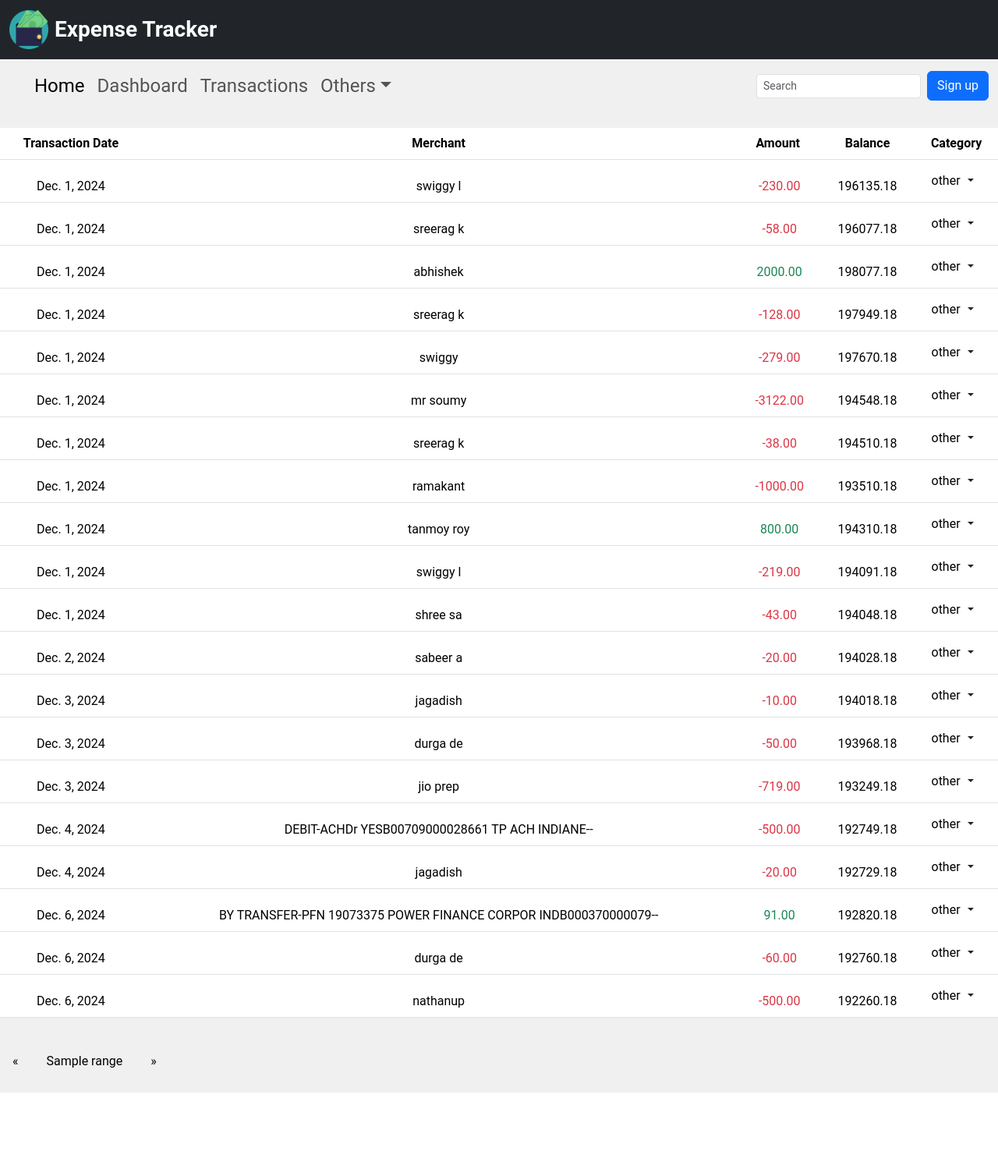
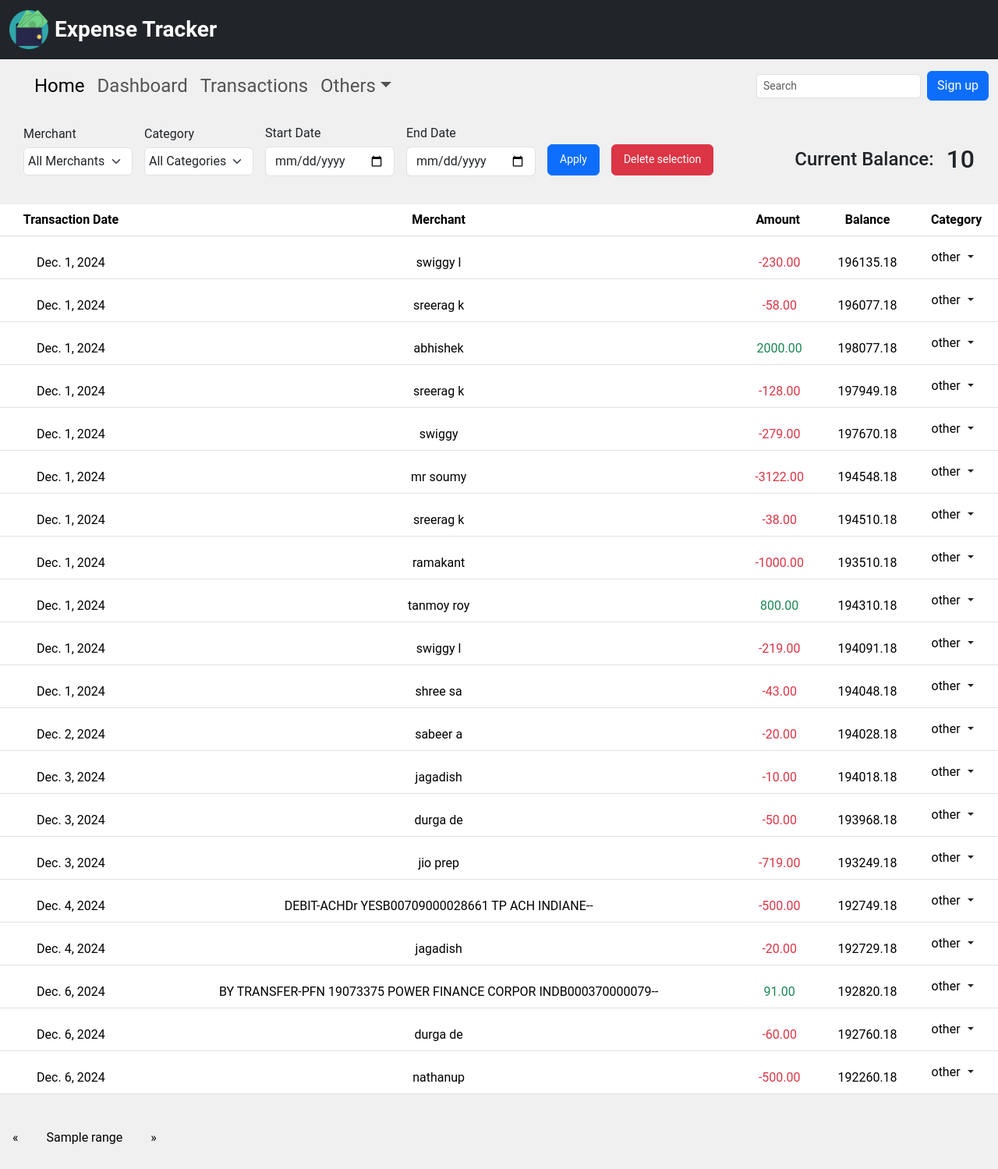
Before and after one commit to RexxRj/Project-Repo, a Django app: template Expense Tracker/expense/templates/expense/transactions.html in a window 1280 px wide. Shown: the whole page at 78% size. Before the commit the page ends 1401 px from the top, so only its background shows below. Run offline with Django 5.2, Linux system fonts and the light colour scheme; data comes from the database, SQL or seed files in the repository; both versions use the stored data as it was after the commit; the template is opened without the code that fills it: values that come from a table or form of the project are taken from there, most other values are stand-ins (such as "Sample title", 1, 10 or a date in 2020); some libraries are stand-ins or nearby versions; some web fonts are replaced.

Commit message:
added category editing and filtering features

```diff
--- a/Expense Tracker/expense/static/expense/css/transactions.css
+++ b/Expense Tracker/expense/static/expense/css/transactions.css
@@ -47,3 +47,93 @@
 .table-responsive{
     margin-top: 20px;
 }
+
+
+.transactions-navbar{
+    display: flex;
+    justify-content: space-between; /* Distribute space between the charts */
+    align-items: center; /* Align items at the top */
+    width: 100%;
+    flex-wrap: wrap;
+}
+
+#transactions-filters{
+    display: flex;
+
+
+    flex-direction: row; /* Stack children vertically */
+    align-items: center; /* Align items (text and chart) in the center horizontally */
+    justify-content: flex-start; /* Ensure alignment starts from the top */
+    width: 60%;
+    margin-top: 15px;
+    gap: 15px;
+    margin-left: 30px;
+
+
+}
+
+#filter-form{
+    display: inline-flex;
+
+
+    flex-direction: row;
+    align-items: center;
+    justify-content: flex-start;
+
+
+    gap: 15px;
+}
+
+.filter-item {
+    display: flex;
+    flex-direction: column;
+}
+
+.filter-item label {
+    font-size: 16px;
+    margin-bottom: 5px;
+}
+
+.filter-item select {
+    padding: 5px;
+    width: 140px; /* Adjust the width of select inputs */
+}
+
+.filter-button {
+
+    padding: 5px 15px;
+    font-size: 14px;
+    margin-top: 0.5rem;
+    white-space: nowrap; /* Prevent text from wrapping to the next line */
+    width: auto; /* Let the button width adjust to the content */
+    height: 40px; /* Optional: Set a fixed height */
+    text-overflow: ellipsis; /* Truncate text with ellipsis if it overflows */
+    overflow: hidden; /* Hide any overflow text */
+    display: inline-flex; /* Ensure the button doesn't stretch */
+    justify-content: center; /* Center the text horizontally */
+    align-items: center; /* Center the text vertically */
+
+}
+
+
+#transactions-balance{
+    width: 35%;
+    display: flex;
+    flex: 1 1 auto;
+    min-width: 200px;
+    flex-direction: row; /* Stack children vertically */
+    align-items: center; /* Align items (text and chart) in the center horizontally */
+    justify-content: flex-end; /* Ensure alignment starts from the top */
+    margin-top: 30px;
+    margin-right: 30px;
+}
+
+#transactions-balance h2 {
+    text-align: center;
+    padding-left: 1rem;
+}
+
+#transactions-filters h2 {
+    text-align: center;
+
+}
--- a/Expense Tracker/expense/templates/base/base.html
+++ b/Expense Tracker/expense/templates/base/base.html
@@ -65,7 +65,7 @@
                                aria-expanded="false">Others</a>
                             <ul class="dropdown-menu">
                                 <li>
-                                    <a class="dropdown-item" href="#">Action</a>
+                                    <a class="dropdown-item" href="{% url "categories-page" %}">Categories</a>
                                 </li>
                                 <li>
                                     <a class="dropdown-item" href="#">Another action</a>
--- a/Expense Tracker/expense/templates/expense/transactions.html
+++ b/Expense Tracker/expense/templates/expense/transactions.html
@@ -10,6 +10,74 @@
     Transactions
 {% endblock title %}
 {% block content %}
+    <section>
+        <nav class="transactions-navbar">
+            <div id="transactions-filters">
+                <form id="filter-form"
+                      action="{% url 'transactions-page' pageno %}"
+                      method="GET">
+                    {% csrf_token %}
+                    <!-- Filter by Merchant -->
+                    <div class="filter-item mb-3">
+                        <label for="merchant" class="form-label">Merchant</label>
+                        <select class="form-select" name="merchant" id="merchant">
+                            <option value="">All Merchants</option>
+                            {% for merchant in merchants %}
+                                <option value="{{ merchant.merchant }}"
+                                        {% if merchant.merchant == selected_merchant %}selected{% endif %}>
+                                    {{ merchant.merchant }}
+                                </option>
+                            {% endfor %}
+                        </select>
+                    </div>
+                    <!-- Filter by Category -->
+                    <div class="filter-item mb-3">
+                        <label for="category" class="form-label">Category</label>
+                        <select class="form-select" name="category" id="category">
+                            <option value="">All Categories</option>
+                            {% for category in categories %}
+                                <option value="{{ category.category }}"
+                                        {% if category.category == selected_category %}selected{% endif %}>
+                                    {{ category.category }}
+                                </option>
+                            {% endfor %}
+                        </select>
+                    </div>
+                    <!-- Filter by Date Range -->
+                    <div class="filter-item mb-3">
+                        <label for="start_date" class="form-label">Start Date</label>
+                        <input type="date"
+                               class="form-control"
+                               name="start_date"
+                               value="{{ selected_start_date }}">
+                    </div>
+                    <div class="filter-item mb-3">
+                        <label for="end_date" class="form-label">End Date</label>
+                        <input type="date"
+                               class="form-control"
+                               name="end_date"
+                               value="{{ selected_end_date }}">
+                    </div>
+                    <button type="submit" class="btn btn-primary filter-button">Apply</button>
+                </form>
+                <form action="{% url 'transactions-page' pageno %}" method='POST'>
+                    {% csrf_token %}
+                    <input type="hidden"  name="merchant" value="{{ selected_merchant }}">
+                    <input type="hidden"  name="category" value="{{ selected_category }}">
+                    <input type="hidden"  name="start_date" value="{{ selected_start_date }}">
+                    <input type="hidden"  name="end_date" value="{{ selected_end_date }}">
+                    <button type="submit"
+                            class="btn btn-danger filter-button"
+                            name="action"
+                            value="delete">Delete selection</button>
+                </form>
+            </div>
+            <div id="transactions-balance">
+                <h4>Current Balance:</h4>
+                <h2>{{ current_balance }}</h2>
+            </div>
+        </nav>
+    </section>
     <section>
         <div class="table-responsive">
             <table class="table table-hover text-center text-nowrap">
@@ -58,6 +126,7 @@
                                                         {{ category_dict.category }}
                                                     </button>
                                                     <input type="hidden" name="pk" value="{{ row.id }}">
+                                                    <input type="hidden" name="action" value="edit">
                                                 </li>
                                             {% endfor %}
                                         </form>
@@ -73,6 +142,7 @@
                                                        name="new_category"
                                                        placeholder="Add New?">
                                                 <input type="hidden" name="pk" value="{{ row.id }}">
+                                                <input type="hidden" name="action" value="edit">
                                             </form>
                                         </li>
                                     </ul>
--- a/Expense Tracker/expense/urls.py
+++ b/Expense Tracker/expense/urls.py
@@ -7,5 +7,6 @@ urlpatterns = [
     path('',views.StartingPageView.as_view(),name='index'),
     path('transactions/',views.AllTransactionsView.as_view(),name='transactions-page-default'),
     path('transactions/<int:pageno>',views.AllTransactionsView.as_view(),name='transactions-page'),
-    path('dashboard/',views.DashboardView.as_view(),name='dashboard-page')
+    path('dashboard/',views.DashboardView.as_view(),name='dashboard-page'),
+    path('categories/',views.CategoriesView.as_view(),name='categories-page')
 ]
```
Also changed, not shown: Expense Tracker/expense/forms.py (+24 -1 lines), Expense Tracker/expense/process_file.py (+14 -10 lines), Expense Tracker/expense/templates/expense/categories.html (added, +53 -0 lines), Expense Tracker/expense/views.py (+96 -5 lines), Expense Tracker/db.sqlite3, 1 other file.
